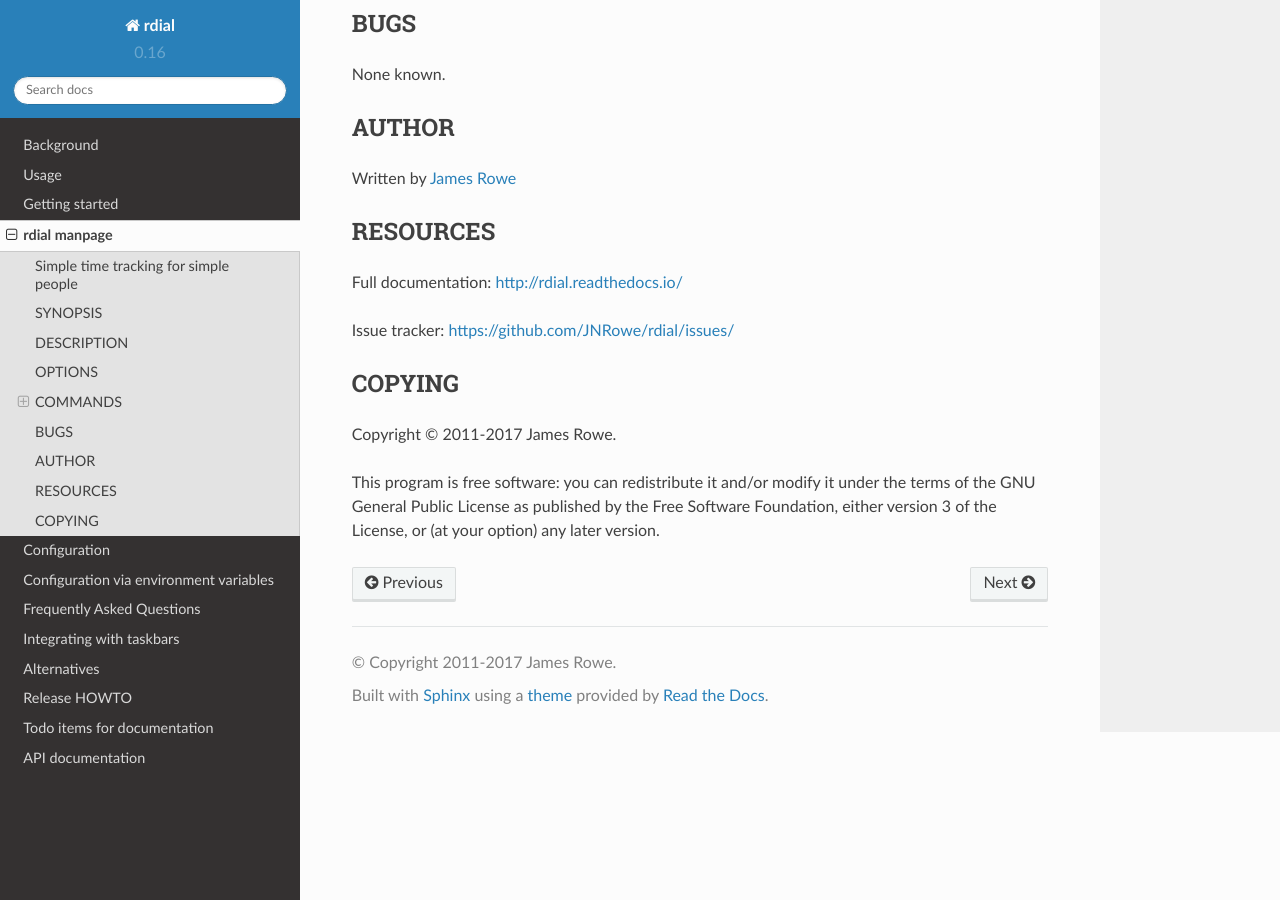
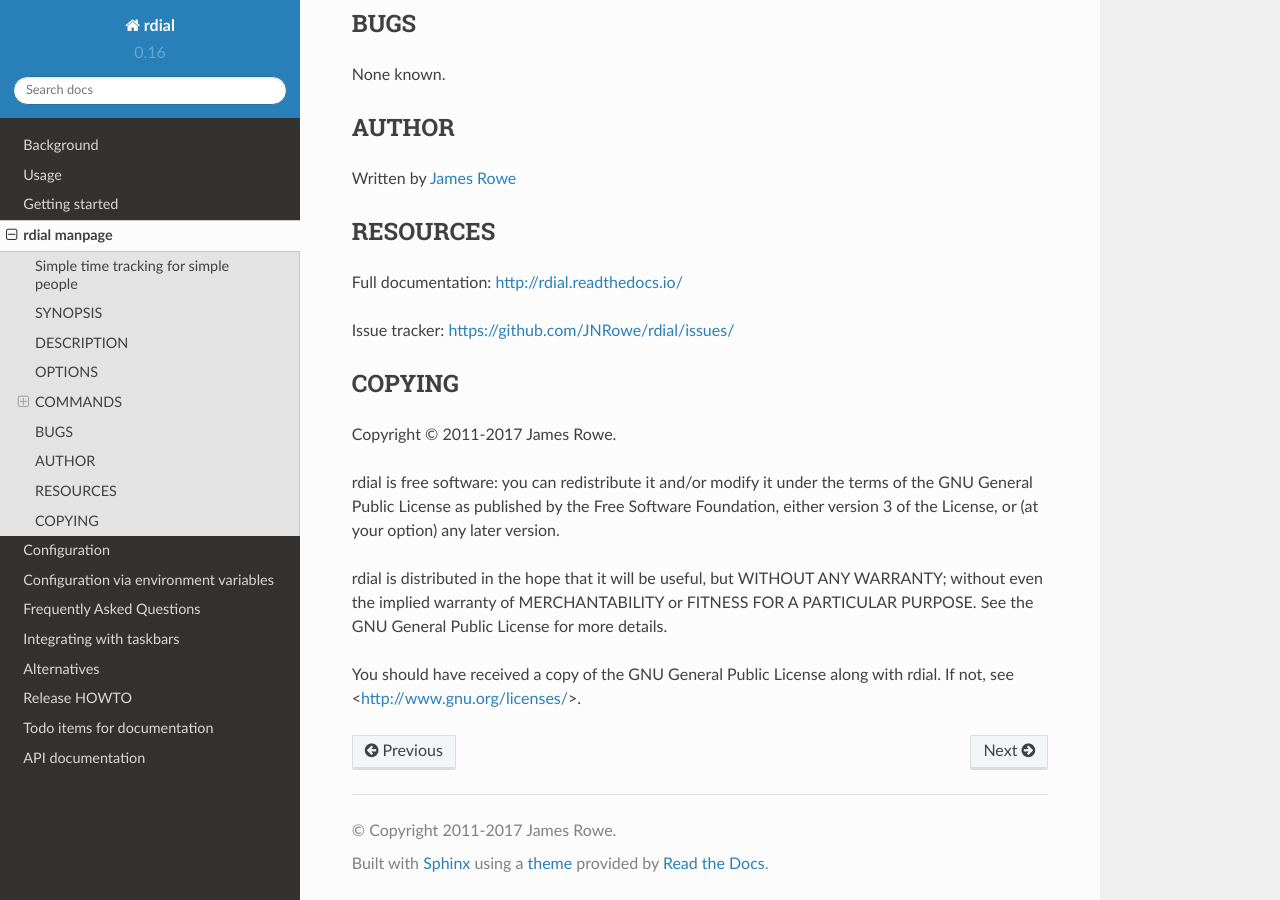
Before and after one commit to JNRowe/rdial, a Sphinx documentation site: the page built from doc/rdial.1.rst, in a window 1280 px wide and 900 px high, scrolled down 5685 px. Built offline with Sphinx 7.4.7 and the Read the Docs theme 2.0.0, drawn with Linux system fonts in a browser that asks for light colours.

Commit message:
[QA] Use a complete GPL notice in manpage

```diff
--- a/doc/rdial.1.rst
+++ b/doc/rdial.1.rst
@@ -315,7 +315,14 @@
 
 Copyright © 2011-2017  James Rowe.
 
-This program is free software: you can redistribute it and/or modify it
-under the terms of the GNU General Public License as published by the
-Free Software Foundation, either version 3 of the License, or (at your
-option) any later version.
+rdial is free software: you can redistribute it and/or modify it under the
+terms of the GNU General Public License as published by the Free Software
+Foundation, either version 3 of the License, or (at your option) any later
+version.
+
+rdial is distributed in the hope that it will be useful, but WITHOUT ANY
+WARRANTY; without even the implied warranty of MERCHANTABILITY or FITNESS FOR
+A PARTICULAR PURPOSE.  See the GNU General Public License for more details.
+
+You should have received a copy of the GNU General Public License along with
+rdial.  If not, see <http://www.gnu.org/licenses/>.
```
